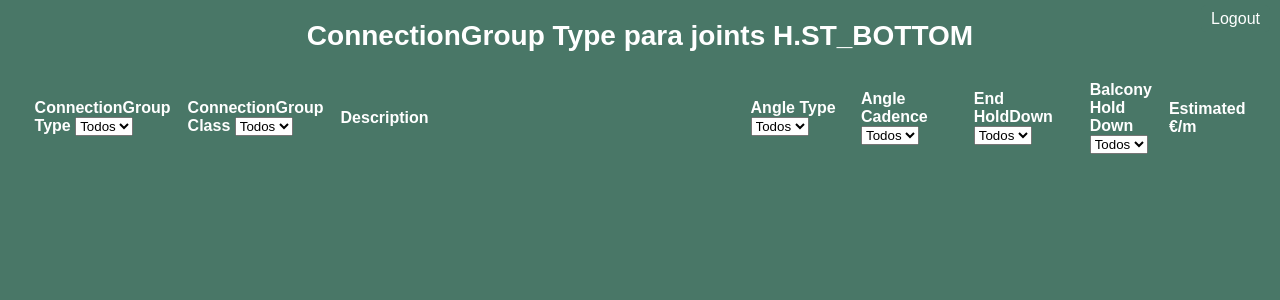
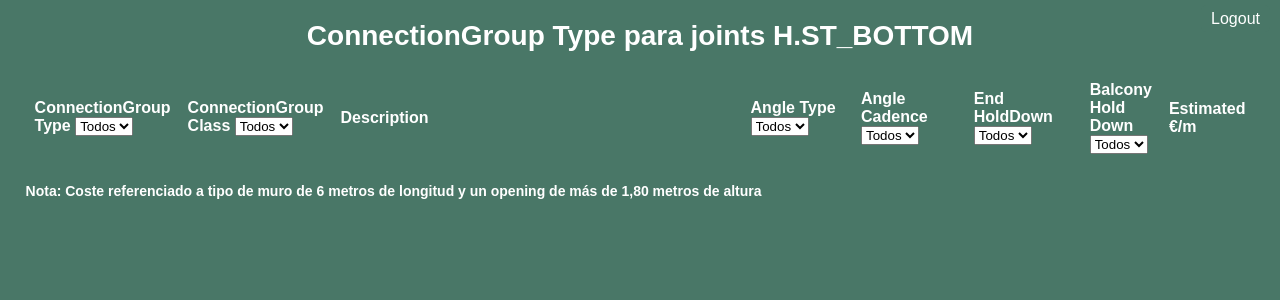
Before and after one commit to adrimg89/webJointsComponents, a Flask app: template templates/html/boxtype_hst_bottom.html in a window 1280 px wide. Shown: the top 300 px of the page. Run offline with Flask 3, Linux system fonts and the light colour scheme; the template is opened without the code that fills it, so the values that code supplies are empty; parts of the project's set-up code (start-up, migrations or seed data) failed here and were passed over.

Commit message:
Solución de errores varios

```diff
--- a/templates/css/boxtype_hst_bottom.css
+++ b/templates/css/boxtype_hst_bottom.css
@@ -11,6 +11,14 @@ h1 {
     color: #fff;
     font-size: 28px;
     margin-top: 20px;
+}
+
+h2 {
+    color: #fff;
+    font-size: 14px;
+    margin-top: 20px;
+    text-align: left;
+    margin-left: 2%
 }
 
 table {
--- a/templates/html/boxtype_hst_bottom.html
+++ b/templates/html/boxtype_hst_bottom.html
@@ -47,6 +47,7 @@
         </tr>
         {% endfor %}
     </table>
+    <h2>Nota: Coste referenciado a tipo de muro de 6 metros de longitud y un opening de más de 1,80 metros de altura</h2>
     <div style="position: absolute; top: 10px; right: 10px;">
         <a href="{{ url_for('logout') }}" class="button">Logout</a>
     </div>
--- a/templates/html/boxtype_vst.html
+++ b/templates/html/boxtype_vst.html
@@ -45,6 +45,7 @@
         </tr>
         {% endfor %}
     </table>
+    <h2>Nota: Coste referenciado a tipo de muro de 3 metros de altura</h2>
     <div style="position: absolute; top: 10px; right: 10px;">
         <a href="{{ url_for('logout') }}" class="button">Logout</a>
     </div>
```
Also changed, not shown: classes/funciones.py (+11 -8 lines), templates/css/boxtype_vst.css (+8 -0 lines).
